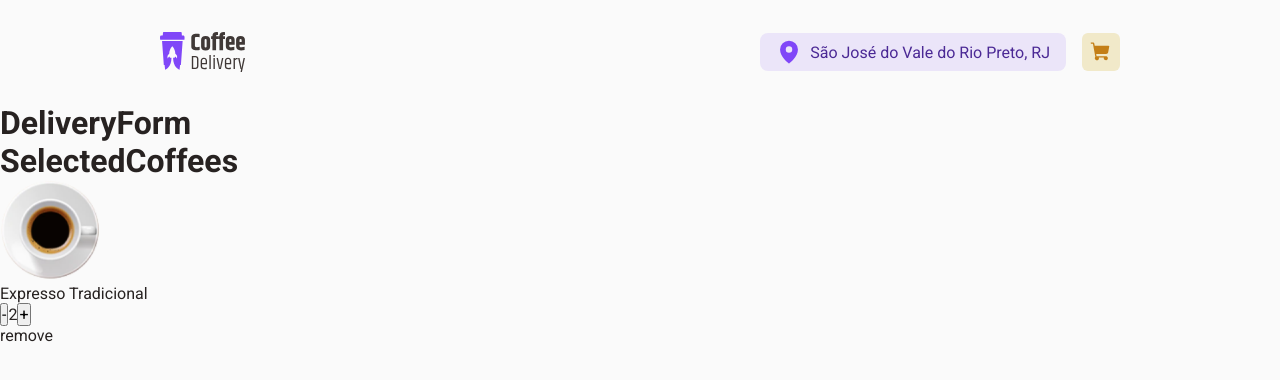
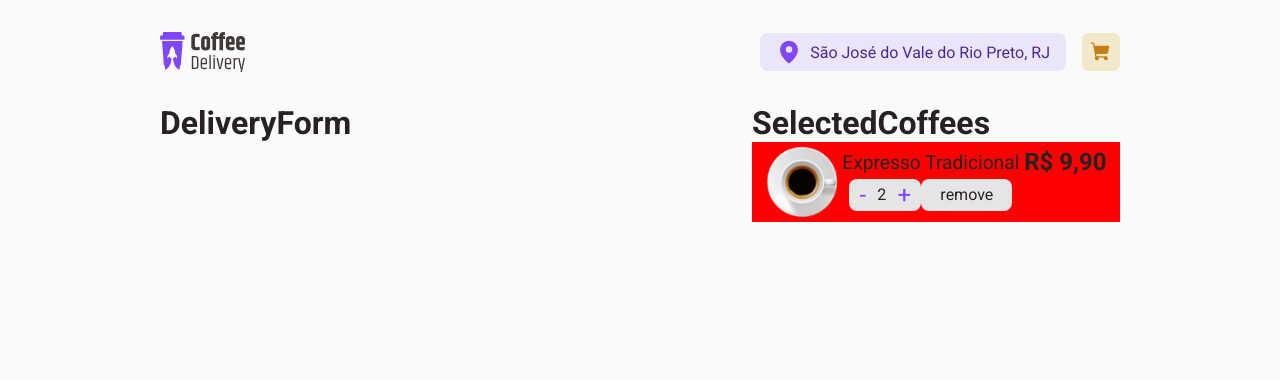
Before and after one commit to GabrielGCJ/d-02-react-js-rocketseat-coffee-delivery, a React (Vite) app: page /checkout in a window 1280 px wide. Shown: the top 380 px of the page. Built offline with nearby package versions, Linux system fonts and the light colour scheme.

Commit message:
feature/update-styled-selectedCoffee

```diff
--- a/src/components/SelectedCoffee/SelectedCoffee.tsx
+++ b/src/components/SelectedCoffee/SelectedCoffee.tsx
@@ -5,30 +5,44 @@ import {
   QuantityContainer,
   RemoveButtonContainer,
   SelectedCoffeeContainer,
+  ButtonsContainer,
+  TitleContainer,
   TitleAndButtonsContainer,
-  TitleContainer,
+  PriceContainer,
+  ImgTitleButonsContainer,
 } from './styles'
 
 export const SelectedCoffee = () => {
   return (
     <SelectedCoffeeContainer>
-      <ImgContainer>
+      <ImgTitleButonsContainer>
+        {/* <ImgContainer> */}
         <img src={expressoTradicionalImg} alt="" />
-      </ImgContainer>
+        {/* </ImgContainer> */}
 
         <TitleAndButtonsContainer>
           <TitleContainer>
             <p>Expresso Tradicional</p>
           </TitleContainer>
+
+          <ButtonsContainer>
             <QuantityContainer>
               <button>-</button>
               <span id="valorContador">2</span>
               <button>+</button>
             </QuantityContainer>
+
             <RemoveButtonContainer>
               <p>remove</p>
             </RemoveButtonContainer>
+          </ButtonsContainer>
         </TitleAndButtonsContainer>
+      </ImgTitleButonsContainer>
+      <PriceContainer>
+        {/* <p>R$ 9,90</p> */}
+        {/* <h2>{price.toFixed(2).replace('.', ',')}</h2> */}
+        <h2>R$ 9,90</h2>
+      </PriceContainer>
     </SelectedCoffeeContainer>
   )
 }
--- a/src/components/SelectedCoffee/styles.ts
+++ b/src/components/SelectedCoffee/styles.ts
@@ -1,13 +1,84 @@
 import styled from 'styled-components'
 
-export const SelectedCoffeeContainer = styled.div``
+export const SelectedCoffeeContainer = styled.div`
+  background-color: red;
+  display: flex;
+  flex-direction: row;
+  align-items: center;
+  justify-content: center;
 
-export const ImgContainer = styled.div``
+  width: 23rem;
+  height: 5rem;
 
-export const TitleAndButtonsContainer = styled.div``
+  img {
+    width: 4.5rem;
+  }
+`
 
-export const TitleContainer = styled.div``
+export const ImgTitleButonsContainer = styled.div`
+  display: flex;
+`
 
-export const QuantityContainer = styled.div``
+// export const ImgContainer = styled.div``
 
-export const RemoveButtonContainer = styled.div``
+export const ButtonsContainer = styled.div`
+  display: flex;
+  flex-direction: row;
+  justify-content: start;
+`
+
+export const TitleAndButtonsContainer = styled.div`
+  display: flex;
+  flex-direction: column;
+  align-items: center;
+`
+
+export const TitleContainer = styled.div`
+  display: flex;
+  padding: 0.3rem;
+
+  font-size: 1.2rem;
+`
+
+export const QuantityContainer = styled.div`
+  display: flex;
+  flex-direction: row;
+  align-items: center;
+  justify-content: center;
+
+  /* padding-right: 20px; */
+
+  width: 72px;
+  height: 32px;
+  border-radius: 8px;
+
+  background-color: ${(props) => props.theme['gray-500']};
+
+  span {
+    padding: 0 0.7rem;
+  }
+
+  button {
+    border: transparent;
+    background-color: ${(props) => props.theme['gray-500']};
+    color: ${(props) => props.theme['purple-600']};
+    font-size: 1.5rem;
+  }
+`
+
+export const RemoveButtonContainer = styled.div`
+  display: flex;
+  width: 91px;
+  height: 32px;
+  border-radius: 8px;
+  background-color: ${(props) => props.theme['gray-500']};
+  text-align: center;
+  align-items: center;
+  justify-content: center;
+`
+
+export const PriceContainer = styled.div`
+  /* display: flex; */
+  /* flex-direction: row; */
+  padding-bottom: 2.5rem;
+`
--- a/src/pages/CheckoutPage/CheckoutPage.tsx
+++ b/src/pages/CheckoutPage/CheckoutPage.tsx
@@ -9,7 +9,9 @@ import {
   TextSelectedCoffees,
 } from './styles'
 import { CoffeeContext } from '../../contexts/CoffeeContext'
+
 import { Coffee } from 'phosphor-react'
+
 import { SelectedCoffee } from '../../components/SelectedCoffee/SelectedCoffee'
 
 export const CheckoutPage = () => {
--- a/src/pages/CheckoutPage/styles.ts
+++ b/src/pages/CheckoutPage/styles.ts
@@ -1,6 +1,33 @@
 import styled from 'styled-components'
 
-export const CheckoutContainer = styled.div``
+export const CheckoutContainer = styled.div`
+  display: flex;
+  flex-direction: row;
+  justify-content: space-between;
+
+  padding: 0rem 10rem 0rem;
+
+  width: 100%;
+
+  @media screen and (max-width: 780px) {
+    padding: 0% 7.22% 0%;
+    flex-direction: column;
+
+    font-size: 0.7rem;
+  }
+
+  @media screen and (max-width: 460px) {
+    padding: 0% 5% 0%;
+    flex-direction: column;
+    font-size: 0.6rem;
+  }
+
+  @media screen and (max-width: 286px) {
+    padding: 0% 2% 0%;
+    flex-direction: column;
+    font-size: 0.5rem;
+  }
+`
 
 export const DeliveryFormContainer = styled.div``
 
```
Lines whose indentation alone changed are shown as unchanged.
